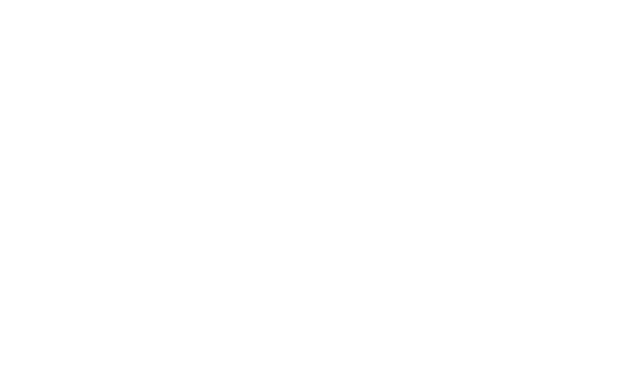
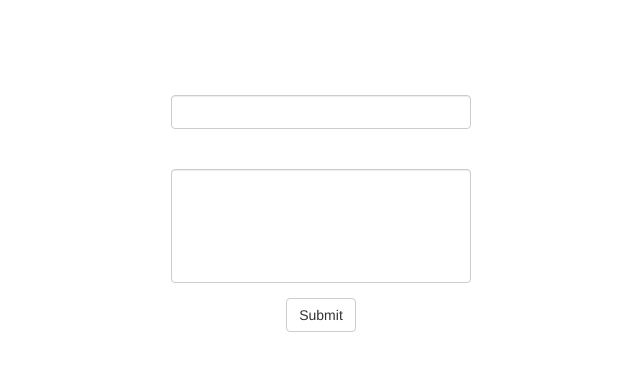
Before and after one commit to gproduct/Projector, a website: page src/html/topic_new.html in a window 1280 px wide. Shown: the whole page, without its empty margins (334-974 px from the left). Drawn offline with nearby package versions, Linux system fonts and the light colour scheme.

Commit message:
Styling to topic_new.html, doing functionality next

```diff
--- a/src/html/topic_new.html
+++ b/src/html/topic_new.html
@@ -7,9 +7,33 @@
 	<meta charset="utf-8">
     <meta http-equiv="X-UA-Compatible" content="IE=edge">
     <meta name="viewport" content="width=device-width, initial-scale=1">
+    <!--
+		topic name
+		topic small desc
 
+    -->
 </head>
-<body style="background-color: white;">
-
+<body style="background-color: transparent;">
+	<div class="container-fluid">
+	  	<div class="row">
+ 			<div class="col-sm-12">
+ 				<div id="topic_basic" class="centered" >
+					<!-- this will have name and small desc -->
+					<form id="form_setup" style="width: 300px; margin: 0 auto; margin-top: 70px;">
+					  <div class="form-group">
+					    <label for="project_title" style="float: left; color: white;">Topic name:</label>
+					    <input type="text" class="form-control" id="topic_name">
+					  </div>
+					  <div class="form-group">
+					    <label for="project_description" style="float: left; color: white;">Topic small description:</label>
+					    <textarea class="form-control" id="topic_description" rows="5" style="resize: none;"></textarea>
+					  </div>
+					  <button type="button" id="submit_setup" class="btn btn-default">Submit</button>
+					</form>
+				</div>
+				<!-- for now just this, later other shit will be added -->
+ 			</div>
+	  	</div>
+	</div>
 </body>
 </html>
```
Also changed, not shown: src/html/dashboard.html (+1 -1 lines).
